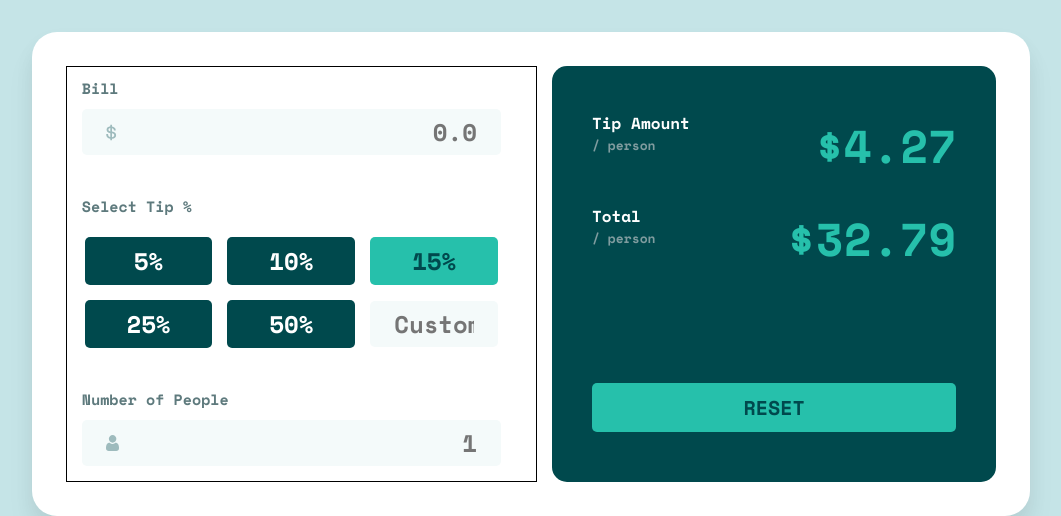
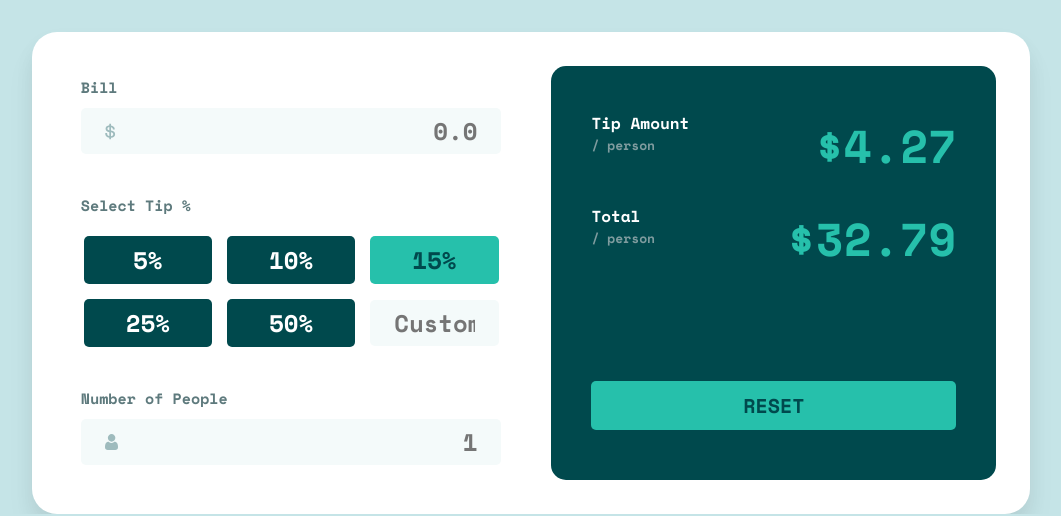
Before and after one commit to johngeigerdev/frontendmentor_tipcalculator, a plain HTML site: page index.html in a window 1536 px wide. Shown: the part 311-827 px from the top of the page, without its empty margins (237-1298 px from the left). Drawn offline with nearby package versions, Linux system fonts and the light colour scheme.

Commit message:
changed some css

```diff
--- a/styles/_media_1440.scss
+++ b/styles/_media_1440.scss
@@ -12,7 +12,6 @@
 
         .input {
             width: 105%;
-            border: 1px solid black; //temporary
             padding: 0 3.5rem 1.5rem 1.5rem;
 
             .label-wrapper {
```
Also changed, not shown: styles/styles.css, 1 other file.
